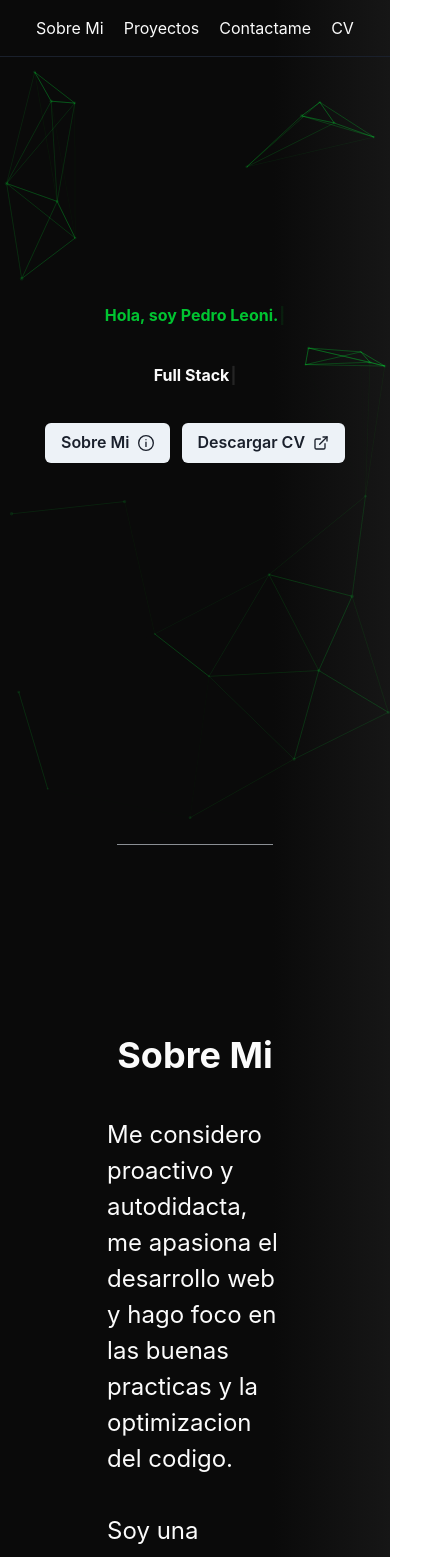
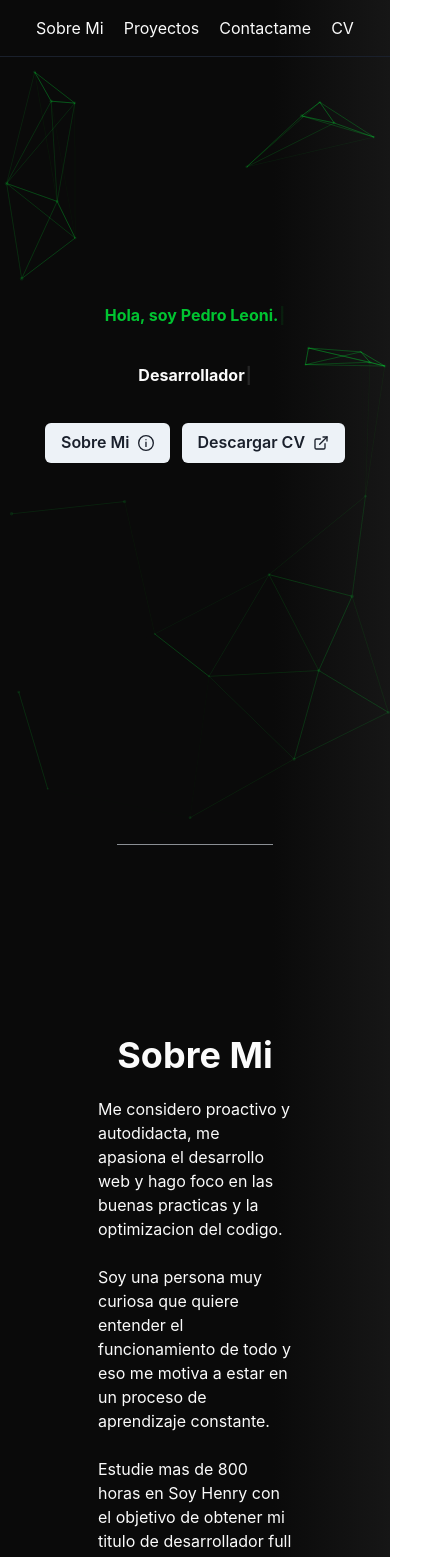
Before and after one commit to pedro-leoni/portfolio, a React (Create React App) app: page / in a window 390 px wide. Shown: the top 1557 px of the page, 436 px wide, since content can reach past the window. Built offline with nearby package versions, Linux system fonts and the light colour scheme; no server answers.

Commit message:
empezando responsive

```diff
--- a/src/Components/Contactame/Mensaje.jsx
+++ b/src/Components/Contactame/Mensaje.jsx
@@ -22,16 +22,6 @@ const Mensaje = () => {
     email: "",
     msg: "",
   });
-  // const sendEmail = (e) => {
-  //   e.preventDefault();
-
-  //   emailjs.sendForm('YOUR_SERVICE_ID', 'YOUR_TEMPLATE_ID', inputs, 'YOUR_PUBLIC_KEY')
-  //     .then((result) => {
-  //         console.log(result.text);
-  //     }, (error) => {
-  //         console.log(error.text);
-  //     });
-  // };
   const onChangeInputs = (e) => {
     setInputs({
       ...inputs,
@@ -67,7 +57,7 @@ const Mensaje = () => {
         O dejame tu mensaje
       </Heading>
       <form onSubmit={onSubmitInputs} ref={formRef}>
-        <Box display="flex" w="30vw" mt={5}>
+        <Box display="flex" flexDirection={['column','row']} w="30vw" mt={5}>
           <FormControl isRequired p={3}>
             <Input
               id="name"
--- a/src/Components/Contactame/Redes.jsx
+++ b/src/Components/Contactame/Redes.jsx
@@ -11,7 +11,7 @@ const Redes = () => {
   return (
     <Box color="textColor">
       <Box>
-        <Box display='flex'>
+        <Box display='flex' flexDirection={['column','row']}>
           <Link
             href="mailto:pedroleoni1996@gmail.com"
             target="_blank"
@@ -36,7 +36,7 @@ const Redes = () => {
             <Text ml={5}>+54 9 351 2329263</Text>
           </Link>
         </Box>
-        <Box display='flex'>
+        <Box display='flex' flexDirection={['column','row']}>
           <Link
             href="https://linkedin.com/in/pedro-leoni/"
             target="_blank"
--- a/src/Components/Footer/Footer.jsx
+++ b/src/Components/Footer/Footer.jsx
@@ -53,7 +53,7 @@ const Footer = () => {
           <Whatsapp />
         </Link>
       </Box>
-      <Box>
+      <Box display={["none","block"]}>
         <Text  p={3}>
           Todos los derechos reservados © Pedro Leoni 2022.
         </Text>
--- a/src/Components/Home/Hola.jsx
+++ b/src/Components/Home/Hola.jsx
@@ -10,16 +10,8 @@ const Hola = () => {
   };
   const machineText2 = (typewriter) => {
     typewriter
-      .pauseFor(5000)
-      .typeString("Full Stack Web Developer")
-      .pauseFor(2000)
-      .deleteAll()
-      .typeString("Frontend Developer")
-      .pauseFor(2000)
-      .deleteAll()
-      .typeString("Backend Developer")
-      .pauseFor(2000)
-      .start();
+      .pauseFor(4500)
+      .typeString("Desarrollador Web Full Stack").start();
   };
 
   return (
@@ -39,13 +31,13 @@ const Hola = () => {
 
         <Heading
           as="h1"
-          size={["","2xl","4xl"]}
+          size={["1xl","2xl","4xl"]}
           color="textColor"
           noOfLines={1}
           m={3}
           p={3}
         >
-          <Typewriter onInit={machineText2} options={{ loop: true }} />
+          <Typewriter onInit={machineText2}  />
           {/* Hola, soy Pedro Leoni */}
         </Heading>
       </Box>
--- a/src/Components/Proyectos/Proyecto.jsx
+++ b/src/Components/Proyectos/Proyecto.jsx
@@ -73,7 +73,7 @@ const Proyecto = ({
        opacity='80%'
       >
         <Box display="flex" overflow="auto">
-          <Image boxSize="150px" m={2} p={2} src={cardImg} objectFit="cover" />
+          <Image display={['none','block']} boxSize={["150px"]} m={2} p={2} src={cardImg} objectFit="cover" />
           <Box
             display="flex"
             flexDirection="column"
@@ -83,7 +83,7 @@ const Proyecto = ({
             <Heading size="md" pt={5} color="textColor">
               {name}
             </Heading>
-            <Text color="textColor" mt={2}>
+            <Text color="textColor" m={2} mt={2}>
               {shortDescription}
             </Text>
             <Box display="flex" width="100%" justifyContent="center" m={4}>
--- a/src/Components/Sobre Mi/SobreMi.jsx
+++ b/src/Components/Sobre Mi/SobreMi.jsx
@@ -13,13 +13,13 @@ const SobreMi = () => {
       >
         <Heading
           as="h3"
-          size="2xl"
+          size={["2xl"]}
           pt={5}
           color="textColor"
         >
           Sobre Mi
         </Heading>
-        <Text p={10} color="textColor" fontSize="2xl">
+        <Text p={[5,10]} color="textColor" fontSize={["","2xl"]}>
           Me considero proactivo y autodidacta, me apasiona el desarrollo web y
           hago foco en las buenas practicas y la optimizacion del codigo.
           <br />
--- a/src/Components/Tecnologias/Tecnologias.jsx
+++ b/src/Components/Tecnologias/Tecnologias.jsx
@@ -14,18 +14,13 @@ const Tecnologias = () => {
           textAlign="center"
           alignItems="center"
         >
-          <Heading
-            as="h3"
-            size="2xl"
-            pt={5}
-            color="textColor"
-          >
+          <Heading as="h3" size="2xl" pt={5} color="textColor">
             Tecnologias
           </Heading>
           <SkillCards />
         </Box>
       </Box>
-      <Box pl='30vw' pr='30vw'>
+      <Box pl="30vw" pr="30vw" textAlign="center" alignItems="center">
         <Divider />
       </Box>
     </>
```
